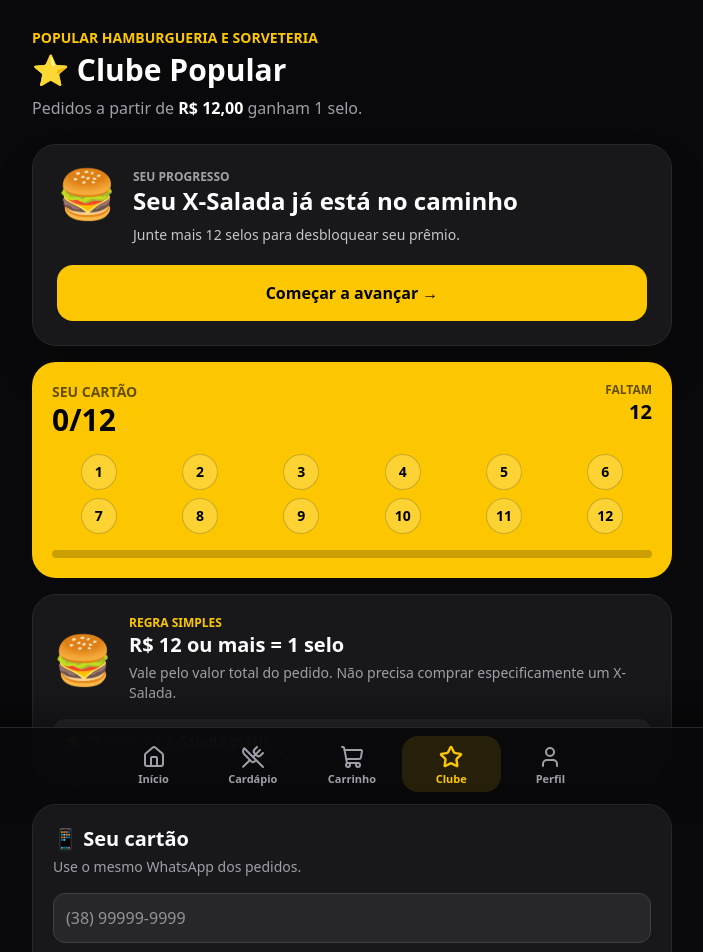
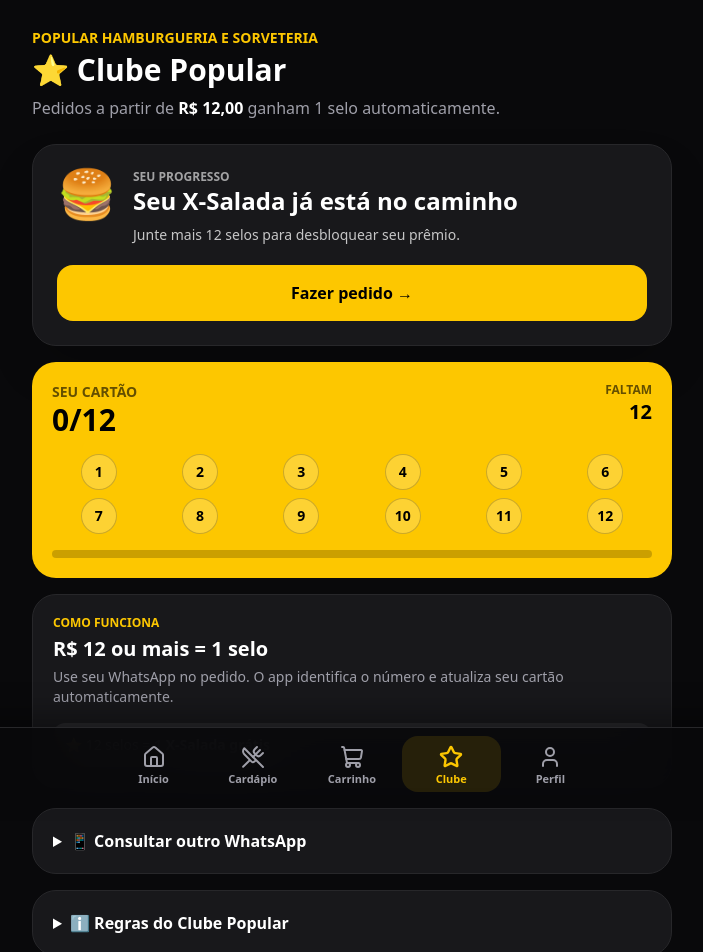
Before and after one commit to UniversalKnowledgeEcosystem/popular-app, a Next.js app: page /fidelidade in a window 1280 px wide. Shown: the top 952 px of the page, without its empty margins (288-991 px from the left). Built offline with nearby package versions, Linux system fonts and the light colour scheme.

Commit message:
Sincroniza Clube Popular automaticamente com WhatsApp do pedido

```diff
--- a/app/fidelidade/page.tsx
+++ b/app/fidelidade/page.tsx
@@ -2,116 +2,23 @@
 import Link from "next/link";
 import { useEffect, useState } from "react";
 
-const META = 12;
-const MINIMO = 12;
-
-function incentivo(s: number) {
-  if (s >= META) return { emoji: "🎉", titulo: "Parabéns! Você completou o cartão!", texto: "Seu X-Salada grátis está liberado. Resgate seu prêmio e depois comece um novo cartão.", acao: "Resgatar meu X-Salada" };
-  const faltam = META - s;
-  if (faltam === 1) return { emoji: "🤩", titulo: "Só falta 1 selo!", texto: "Você está a uma compra elegível de liberar seu X-Salada grátis.", acao: "Quero completar meu cartão" };
-  if (faltam === 2) return { emoji: "🚀", titulo: "Faltam apenas 2 selos!", texto: "Seu X-Salada está muito perto. Continue avançando no Clube Popular.", acao: "Continuar juntando" };
-  if (faltam === 3) return { emoji: "👀", titulo: "Agora ficou perto!", texto: "Só mais 3 selos para desbloquear seu X-Salada grátis.", acao: "Chegar mais perto" };
-  if (s >= Math.ceil(META / 2)) return { emoji: "🔥", titulo: `Faltam só ${faltam} selos`, texto: "Você já passou da metade do cartão. Continue juntando para liberar seu prêmio.", acao: "Continuar meu cartão" };
-  if (s >= 3) return { emoji: "⭐", titulo: "Você está avançando!", texto: `Mais ${faltam} selos e o X-Salada grátis é seu.`, acao: "Ganhar mais um selo" };
-  return { emoji: "🍔", titulo: "Seu X-Salada já está no caminho", texto: `Junte mais ${faltam} selos para desbloquear seu prêmio.`, acao: "Começar a avançar" };
+const META=12,MINIMO=12;
+function incentivo(s:number){if(s>=META)return{emoji:"🎉",titulo:"Parabéns! Você completou o cartão!",texto:"Seu X-Salada grátis está liberado.",acao:"Resgatar meu X-Salada"};const f=META-s;if(f===1)return{emoji:"🤩",titulo:"Só falta 1 selo!",texto:"Você está a uma compra elegível do prêmio.",acao:"Quero completar meu cartão"};if(f<=3)return{emoji:"🚀",titulo:`Faltam apenas ${f} selos!`,texto:"Seu X-Salada está muito perto.",acao:"Continuar juntando"};return{emoji:"🍔",titulo:"Seu X-Salada já está no caminho",texto:`Junte mais ${f} selos para desbloquear seu prêmio.`,acao:"Fazer pedido"}}
+function normalizar(v:string){let t=String(v||"").replace(/\D/g,"");if(t.startsWith("55")&&t.length>=12)t=t.slice(2);if(t.startsWith("0")&&t.length>=11)t=t.slice(1);return t}
+export default function Fidelidade(){
+ const[telefone,setTelefone]=useState(""),[selos,setSelos]=useState(0),[carregado,setCarregado]=useState(false),[salvando,setSalvando]=useState(false),[status,setStatus]=useState("");
+ async function consultar(t:string){const tel=normalizar(t);if(tel.length<10)return;try{const r=await fetch(`/api/fidelidade?telefone=${encodeURIComponent(tel)}`,{cache:"no-store"}),j=await r.json();if(r.ok&&j.cliente){setSelos(Number(j.cliente.pontos||0));setStatus(j.novos_selos>0?`⭐ ${j.novos_selos} novo selo recebido automaticamente!`:"Cartão atualizado automaticamente.")}else if(r.ok){setSelos(0);setStatus("Este WhatsApp ainda não possui selos.")}}catch{setStatus("Não foi possível atualizar agora.")}}
+ useEffect(()=>{let t="";try{const d=JSON.parse(localStorage.getItem("popular_dados_cliente")||"null");t=normalizar(String(d?.telefone||""))}catch{}if(!t)t=normalizar(localStorage.getItem("popular-fidelidade-telefone")||"");if(t){localStorage.setItem("popular-fidelidade-telefone",t);setTelefone(t);void consultar(t)}setCarregado(true)},[]);
+ async function consultarOutro(){const tel=normalizar(telefone);if(tel.length<10){alert("Digite um WhatsApp válido com DDD.");return}setSalvando(true);try{const r=await fetch("/api/fidelidade",{method:"POST",headers:{"Content-Type":"application/json"},body:JSON.stringify({telefone:tel})}),j=await r.json();if(!r.ok)throw new Error();setTelefone(tel);setSelos(Number(j.cliente?.pontos||0));setStatus(j.novos_selos>0?`⭐ ${j.novos_selos} novo selo recebido!`:"Consulta concluída.")}catch{setStatus("Não foi possível consultar agora.")}finally{setSalvando(false)}}
+ function resgatar(){if(!telefone)return;window.open(`https://wa.me/5538991429166?text=${encodeURIComponent(`🎁 *RESGATE CLUBE POPULAR*\n\nCompletei ${META} selos e quero resgatar meu X-Salada grátis.\n📱 ${telefone}`)}`,"_blank")}
+ if(!carregado)return <main className="min-h-screen bg-zinc-950"/>;const faltam=Math.max(META-selos,0),progresso=Math.min((selos/META)*100,100),completo=selos>=META,m=incentivo(selos),perto=faltam<=4&&!completo;
+ return <main className="min-h-screen bg-zinc-950 text-white p-4 pb-28 max-w-2xl mx-auto">
+ <header className="pt-3"><p className="text-yellow-400 font-bold text-sm">POPULAR HAMBURGUERIA E SORVETERIA</p><h1 className="text-3xl font-black mt-1">⭐ Clube Popular</h1><p className="text-zinc-400 mt-2">Pedidos a partir de <b className="text-white">R$ 12,00</b> ganham 1 selo automaticamente.</p></header>
+ {telefone&&<section className="mt-4 bg-green-500/10 border border-green-500/30 rounded-2xl p-4"><p className="text-green-300 font-black">✓ WhatsApp do pedido conectado</p><p className="text-sm text-zinc-300 mt-1">Seus selos são atualizados automaticamente para o número {telefone}.</p></section>}
+ <section className={`mt-6 rounded-3xl p-6 shadow-2xl ${completo?"bg-gradient-to-br from-green-400 to-emerald-600 text-black":perto?"bg-gradient-to-br from-yellow-300 to-orange-400 text-black":"bg-zinc-900 border border-zinc-800"}`}><div className="flex gap-4"><div className="text-5xl">{m.emoji}</div><div><p className="text-xs font-black uppercase opacity-60">Seu progresso</p><h2 className="text-2xl font-black">{m.titulo}</h2><p className="text-sm mt-2 opacity-75">{m.texto}</p></div></div>{completo?<button onClick={resgatar} className="w-full mt-5 bg-black text-white py-4 rounded-2xl font-black">🎁 {m.acao}</button>:<Link href="/cardapio" className={`block text-center mt-5 py-4 rounded-2xl font-black ${perto?"bg-black text-white":"bg-yellow-400 text-black"}`}>{m.acao} →</Link>}</section>
+ <section className={`mt-4 ${completo?"bg-zinc-900":"bg-yellow-400 text-black"} rounded-3xl p-5`}><div className="flex justify-between"><div><p className="font-bold opacity-60 text-sm">SEU CARTÃO</p><h2 className="text-3xl font-black">{Math.min(selos,META)}/{META}</h2></div>{!completo&&<div className="text-right"><p className="text-xs font-bold opacity-60">FALTAM</p><b className="text-xl">{faltam}</b></div>}</div><div className="grid grid-cols-6 gap-2 mt-4 justify-items-center">{Array.from({length:META}).map((_,i)=><div key={i} className={`w-9 h-9 rounded-full flex items-center justify-center text-sm font-bold border ${i<selos?(completo?"bg-yellow-400 text-black":"bg-black text-yellow-400 border-black"):"bg-white/20 border-current/20"}`}>{i<selos?"★":i+1}</div>)}</div><div className="h-2 bg-black/20 rounded-full mt-4 overflow-hidden"><div className={`h-full rounded-full ${completo?"bg-green-400":"bg-black"}`} style={{width:`${progresso}%`}}/></div></section>
+ {!completo&&<section className="mt-4 bg-zinc-900 border border-zinc-800 rounded-3xl p-5"><p className="text-yellow-400 text-xs font-black">COMO FUNCIONA</p><h2 className="text-xl font-black mt-1">R$ 12 ou mais = 1 selo</h2><p className="text-zinc-400 text-sm mt-1">Use seu WhatsApp no pedido. O app identifica o número e atualiza seu cartão automaticamente.</p><div className="mt-4 bg-zinc-800 rounded-xl p-3 text-sm">⭐ {META} selos = <b>1 X-Salada grátis</b></div></section>}
+ <details className="mt-5 bg-zinc-900 border border-zinc-800 rounded-3xl p-5"><summary className="font-black cursor-pointer">📱 Consultar outro WhatsApp</summary><p className="text-zinc-400 text-sm mt-3">Use somente se quiser consultar os selos de outro número.</p><input value={telefone} onChange={e=>setTelefone(e.target.value)} placeholder="(38) 99999-9999" inputMode="tel" className="w-full mt-3 bg-zinc-800 border border-zinc-700 rounded-xl p-3"/><button disabled={salvando} onClick={consultarOutro} className="w-full mt-3 bg-yellow-400 text-black py-3 rounded-xl font-black">{salvando?"Consultando...":"Consultar selos"}</button>{status&&<p className="text-sm text-zinc-300 mt-3">{status}</p>}</details>
+ <details className="mt-4 bg-zinc-900 border border-zinc-800 rounded-3xl p-5"><summary className="font-black cursor-pointer">ℹ️ Regras do Clube Popular</summary><div className="text-sm text-zinc-400 mt-3 space-y-2"><p>• Pedido confirmado de R$ {MINIMO.toFixed(2).replace(".",",")} ou mais: 1 selo.</p><p>• Cada pedido elegível gera no máximo 1 selo.</p><p>• {META} selos liberam 1 X-Salada grátis.</p><p>• O saldo é vinculado ao WhatsApp usado no pedido.</p></div></details>
+ </main>;
 }
-
-export default function Fidelidade() {
-  const [telefone, setTelefone] = useState("");
-  const [selos, setSelos] = useState(0);
-  const [carregado, setCarregado] = useState(false);
-  const [salvando, setSalvando] = useState(false);
-  const [status, setStatus] = useState("");
-
-  async function consultar(t: string) {
-    const tel = t.replace(/\D/g, "");
-    if (tel.length < 10) return;
-    try {
-      const r = await fetch(`/api/fidelidade?telefone=${encodeURIComponent(tel)}`, { cache: "no-store" });
-      const j = await r.json();
-      if (r.ok && j.cliente) {
-        setSelos(Number(j.cliente.pontos || 0));
-        setStatus("Cartão sincronizado com a Popular.");
-      } else if (r.ok) {
-        setSelos(0);
-        setStatus("WhatsApp ainda não cadastrado no Clube Popular.");
-      }
-    } catch {
-      setStatus("Não foi possível sincronizar agora.");
-    }
-  }
-
-  useEffect(() => {
-    const t = localStorage.getItem("popular-fidelidade-telefone") || "";
-    setTelefone(t);
-    setCarregado(true);
-    if (t) void consultar(t);
-  }, []);
-
-  async function salvar() {
-    const tel = telefone.replace(/\D/g, "");
-    if (tel.length < 10) {
-      alert("Digite um WhatsApp válido com DDD.");
-      return;
-    }
-    setSalvando(true);
-    try {
-      const r = await fetch("/api/fidelidade", { method: "POST", headers: { "Content-Type": "application/json" }, body: JSON.stringify({ telefone: tel }) });
-      const j = await r.json();
-      if (!r.ok) throw new Error();
-      localStorage.setItem("popular-fidelidade-telefone", tel);
-      setTelefone(tel);
-      setSelos(Number(j.cliente?.pontos || 0));
-      setStatus("Cartão sincronizado!");
-    } catch {
-      setStatus("Não foi possível salvar agora.");
-    } finally {
-      setSalvando(false);
-    }
-  }
-
-  function resgatar() {
-    if (!telefone) {
-      alert("Cadastre seu WhatsApp primeiro.");
-      return;
-    }
-    const msg = `🎁 *RESGATE CLUBE POPULAR*\n\nCompletei ${META} selos e quero resgatar meu X-Salada grátis.\n📱 ${telefone}`;
-    window.open(`https://wa.me/5538991429166?text=${encodeURIComponent(msg)}`, "_blank");
-  }
-
-  if (!carregado) return <main className="min-h-screen bg-zinc-950" />;
-
-  const faltam = Math.max(META - selos, 0);
-  const progresso = Math.min((selos / META) * 100, 100);
-  const completo = selos >= META;
-  const m = incentivo(selos);
-  const perto = faltam <= 4 && !completo;
-
-  return <main className="min-h-screen bg-zinc-950 text-white p-4 pb-28 max-w-2xl mx-auto">
-    <header className="pt-3">
-      <p className="text-yellow-400 font-bold text-sm">POPULAR HAMBURGUERIA E SORVETERIA</p>
-      <h1 className="text-3xl font-black mt-1">⭐ Clube Popular</h1>
-      <p className="text-zinc-400 mt-2">Pedidos a partir de <b className="text-white">R$ 12,00</b> ganham 1 selo.</p>
-    </header>
-
-    <section className={`mt-6 rounded-3xl p-6 shadow-2xl ${completo ? "bg-gradient-to-br from-green-400 to-emerald-600 text-black" : perto ? "bg-gradient-to-br from-yellow-300 to-orange-400 text-black" : "bg-zinc-900 border border-zinc-800"}`}>
-      <div className="flex gap-4">
-        <div className="text-5xl">{m.emoji}</div>
-        <div><p className="text-xs font-black uppercase opacity-60">Seu progresso</p><h2 className="text-2xl font-black">{m.titulo}</h2><p className="text-sm mt-2 opacity-75">{m.texto}</p></div>
-      </div>
-      {completo ? <button onClick={resgatar} className="w-full mt-5 bg-black text-white py-4 rounded-2xl font-black">🎁 {m.acao}</button> : <Link href="/cardapio" className={`block text-center mt-5 py-4 rounded-2xl font-black ${perto ? "bg-black text-white" : "bg-yellow-400 text-black"}`}>{m.acao} →</Link>}
-    </section>
-
-    <section className={`mt-4 ${completo ? "bg-zinc-900" : "bg-yellow-400 text-black"} rounded-3xl p-5`}>
-      <div className="flex justify-between items-start"><div><p className="font-bold opacity-60 text-sm">SEU CARTÃO</p><h2 className="text-3xl font-black">{Math.min(selos, META)}/{META}</h2></div>{!completo && <div className="text-right"><p className="text-xs font-bold opacity-60">FALTAM</p><b className="text-xl">{faltam}</b></div>}</div>
-      <div className="grid grid-cols-6 gap-2 mt-4 justify-items-center">{Array.from({ length: META }).map((_, i) => <div key={i} className={`w-9 h-9 rounded-full flex items-center justify-center text-sm font-bold border ${i < selos ? (completo ? "bg-yellow-400 text-black" : "bg-black text-yellow-400 border-black") : "bg-white/20 border-current/20"}`}>{i < selos ? "★" : i + 1}</div>)}</div>
-      <div className="h-2 bg-black/20 rounded-full mt-4 overflow-hidden"><div className={`h-full rounded-full ${completo ? "bg-green-400" : "bg-black"}`} style={{ width: `${progresso}%` }} /></div>
-    </section>
-
-    {!completo && <section className="mt-4 bg-zinc-900 border border-zinc-800 rounded-3xl p-5"><div className="flex gap-4 items-center"><div className="text-5xl">🍔</div><div><p className="text-yellow-400 text-xs font-black">REGRA SIMPLES</p><h2 className="text-xl font-black">R$ 12 ou mais = 1 selo</h2><p className="text-zinc-400 text-sm mt-1">Vale pelo valor total do pedido. Não precisa comprar especificamente um X-Salada.</p></div></div><div className="mt-4 bg-zinc-800 rounded-xl p-3 text-sm text-zinc-300">⭐ {META} selos = <b className="text-white">1 X-Salada grátis</b></div></section>}
-
-    <section className="mt-5 bg-zinc-900 border border-zinc-800 rounded-3xl p-5"><h2 className="text-xl font-black">📱 Seu cartão</h2><p className="text-zinc-400 text-sm mt-1">Use o mesmo WhatsApp dos pedidos.</p><input value={telefone} onChange={e => setTelefone(e.target.value)} placeholder="(38) 99999-9999" inputMode="tel" className="w-full mt-4 bg-zinc-800 border border-zinc-700 rounded-xl p-3" /><button disabled={salvando} onClick={salvar} className="w-full mt-3 bg-yellow-400 text-black py-3 rounded-xl font-black">{salvando ? "Sincronizando..." : "Salvar e sincronizar"}</button>{status && <p className="text-sm text-zinc-300 mt-3">{status}</p>}</section>
-
-    <details className="mt-5 bg-zinc-900 border border-zinc-800 rounded-3xl p-5"><summary className="font-black cursor-pointer">ℹ️ Regras do Clube Popular</summary><div className="text-sm text-zinc-400 mt-3 space-y-2"><p>• Pedido confirmado de R$ {MINIMO.toFixed(2).replace(".", ",")} ou mais: 1 selo.</p><p>• Pedidos abaixo desse valor continuam normalmente, mas não geram selo.</p><p>• Cada pedido elegível gera no máximo 1 selo.</p><p>• {META} selos liberam 1 X-Salada grátis.</p><p>• O saldo é vinculado ao WhatsApp cadastrado.</p></div></details>
-  </main>;
-}
```
